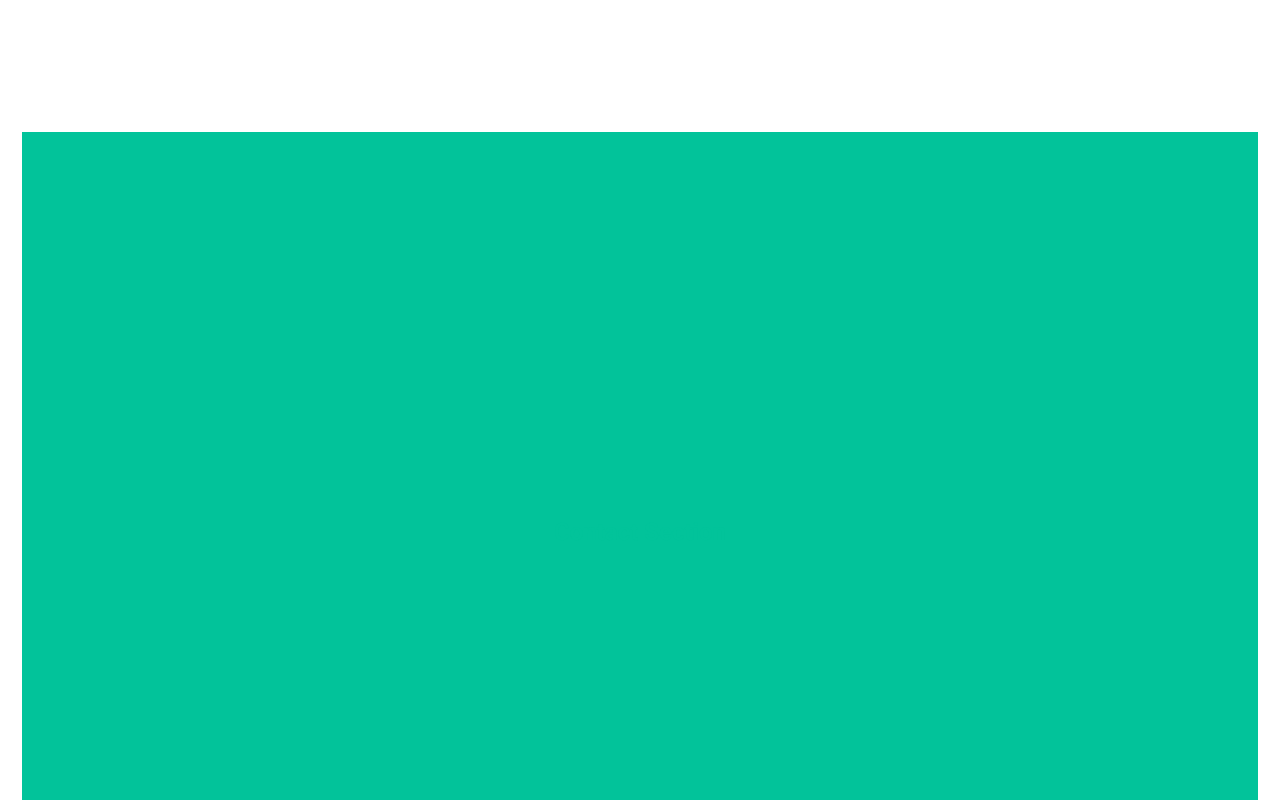
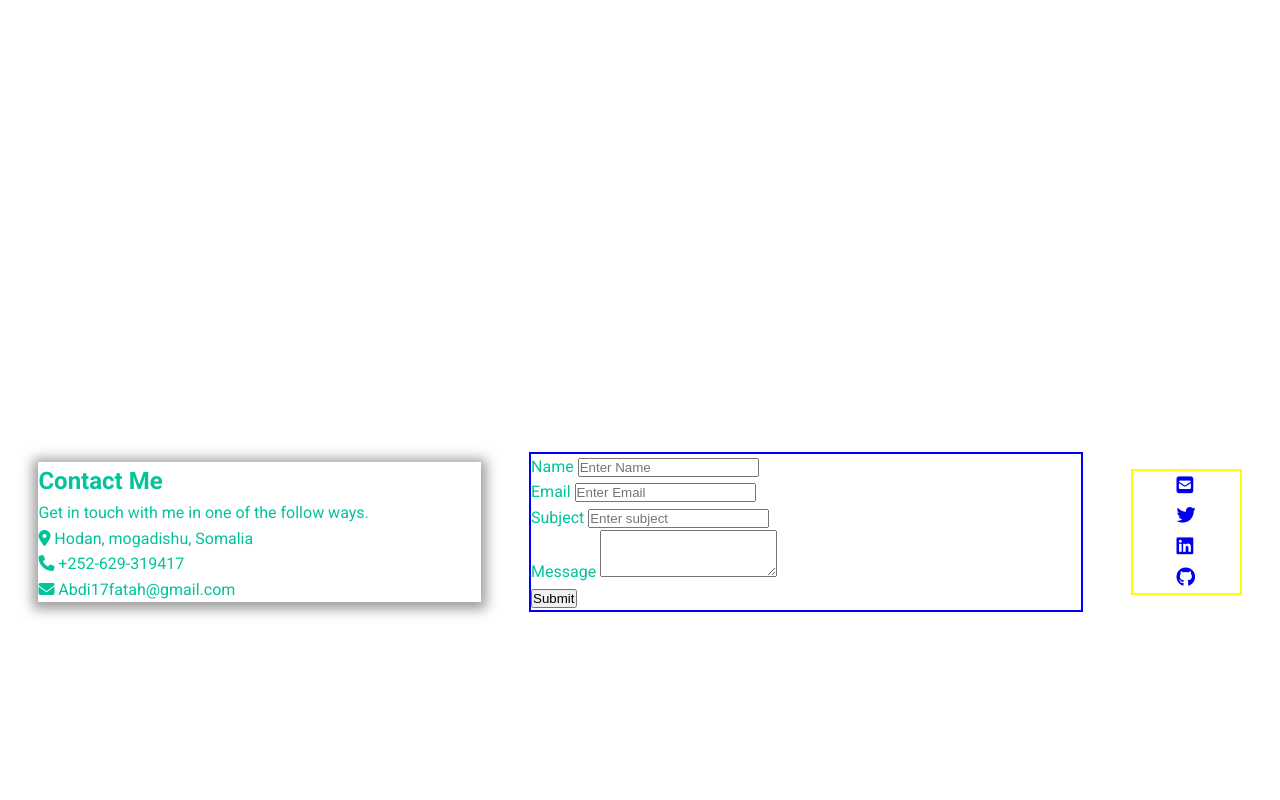
Before and after one commit to Annaati/my-portfolio, a plain HTML site: page index.html in a window 1280 px wide. Shown: the part 2380-3180 px from the top of the page. Drawn offline with Linux system fonts and the light colour scheme.

Commit message:
added contact conent

```diff
--- a/index.html
+++ b/index.html
@@ -87,7 +87,53 @@
 
     <!--========== Contact Section ==========-->
     <section id="contact" class="contact">
-      <h1>Contact Section</h1>
+      <div class="contact-container">
+        <div class="contact-details">
+          <h2>Contact Me</h2>
+          <p>Get in touch with me in one of the follow ways.</p>
+          <ul>
+            <li>
+              <i class="fa-solid fa-map-marker-alt"></i>
+              <span>Hodan, mogadishu, Somalia</span>
+            </li>
+            <li>
+              <i class="fa-solid fa-phone"></i>
+              <span>+252-629-319417</span>
+            </li>
+            <li>
+              <i class="fa-solid fa-envelope"></i>
+              <span>Abdi17fatah@gmail.com</span>
+        </div>
+        <div class="contact-form">
+          <form>
+            <div class="form-group">
+              <label for="name">Name</label>
+              <input type="text" class="form-control" id="name" placeholder="Enter Name">
+            </div>
+            <div class="form-group">
+              <label for="email">Email</label>
+              <input type="email" class="form-control" id="email" placeholder="Enter Email">
+            </div>
+            <div class="form-group">
+              <label for="subject">Subject</label>
+              <input type="text" class="form-control" id="subject" placeholder="Enter subject">
+            </div>
+            <div class="form-group">
+              <label for="message">Message</label>
+              <textarea class="form-control" id="message" rows="3"></textarea>
+            </div>
+            <button type="submit" class="btn btn-primary">Submit</button>
+          </form>
+        </div>
+        <div class="social">
+          <ul>
+            <li><a href="#" target="_blank"><i class="fa-solid fa-square-envelope"></i></a></li>
+            <li><a href="#" target="_blank"><i class="fa-brands fa-twitter"></i></a></li>
+            <li><a href="#" target="_blank"><i class="fa-brands fa-linkedin"></i></a></li>
+            <li><a href="#" target="_blank"><i class="fa-brands fa-github"></i></a></li>
+          </ul>
+        </div>
+      </div>
     </section>
     <!--========== Contact Section ==========/-->
 
--- a/sass/main.scss
+++ b/sass/main.scss
@@ -214,12 +214,52 @@ header {
 
 //Contact Section starts
 .contact {
-  background-color: $prmy-color;
+  // background-color: $prmy-color;
   display: flex;
   justify-self: center;
   align-items: center;
   height: 100vh;
   // margin: 0 2rem;
+
+  .contact-container {
+    display: flex;
+    justify-content: space-between;
+    align-items: center;
+    width: 100%;
+    gap: 3rem;
+
+    .contact-details {
+      // border: solid 2px red;
+      width: 40%;
+      -webkit-box-shadow: 0px 2px 12px 5px rgba(0,0,0,0.4);
+      box-shadow: 0px 2px 12px 5px rgba(0,0,0,0.4);
+    }
+
+    .contact-form {
+      border: solid 2px blue;
+      width: 50%;
+    }
+
+    .social {
+      border: solid 2px yellow;
+      display: flex;
+      justify-content: center;
+      align-items: center;
+      width: 10%;
+
+      ul{
+        display: flex;
+        flex-direction: column;
+        justify-content: space-evenly;
+
+        li {
+          margin: 0 1rem;
+          font-size: $fontSize3;
+          color: $scry-color2;
+        }
+      }
+    }
+  }
 }
 //Contact Section ends
 
```
Also changed, not shown: css/main.css.
